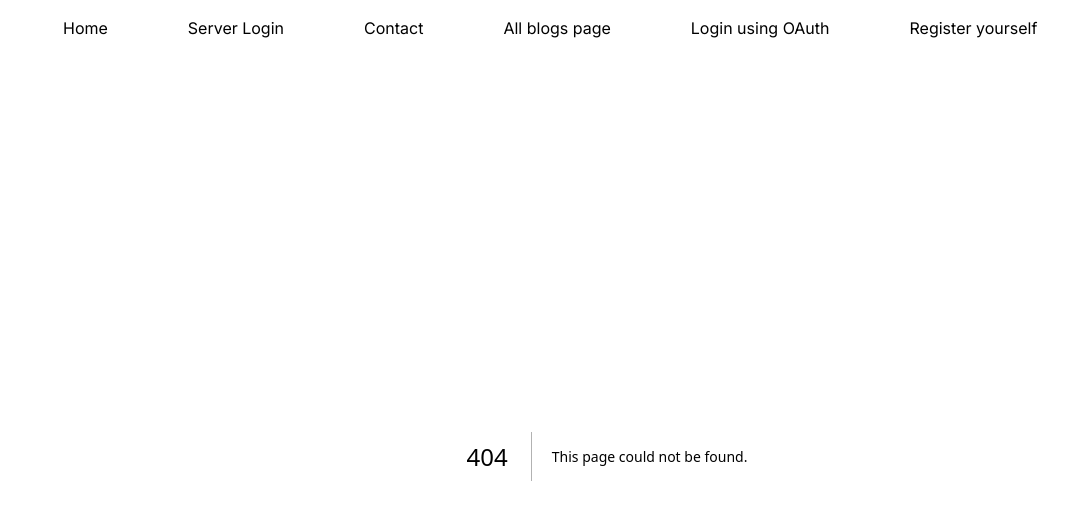
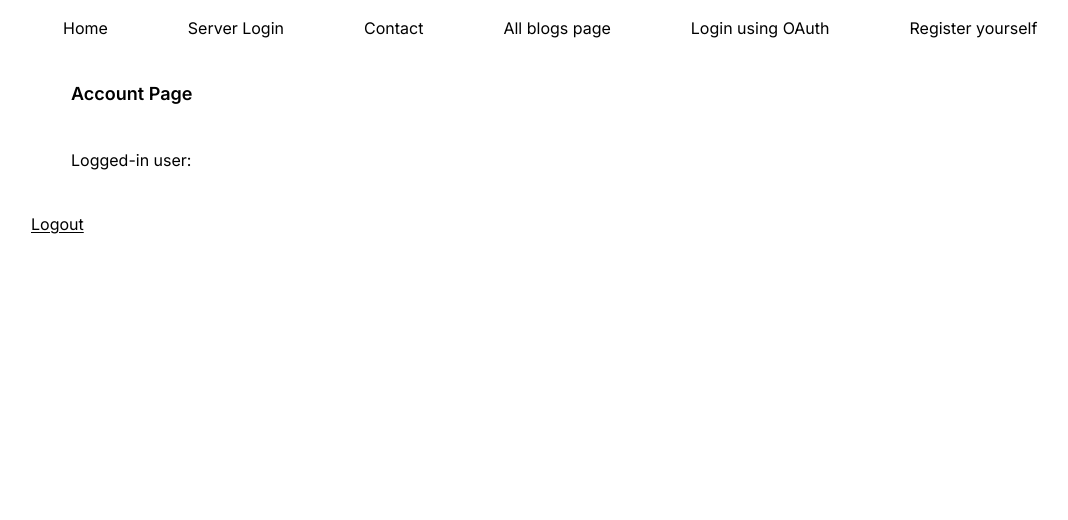
Before and after one commit to vivuser/vivart, a Next.js app: page /account in a window 1280 px wide. Before the commit this address had no page. Shown: the top 520 px of the page, without its empty margins (33-1101 px from the left). Built offline with nearby package versions, Linux system fonts and the light colour scheme; no server answers.

Commit message:
added Logout and all data get

```diff
--- /dev/null
+++ b/app/account/page.js
@@ -0,0 +1,19 @@
+import { getServerSession } from "next-auth";
+import options from "../api/auth/[...nextauth]/options";
+import Logout from "../components/Logout";
+
+
+const Account = async () => {
+
+    const getSessionUser = await getServerSession(options)
+
+    return (
+        <div className="max-w-6xl mx-auto">
+            <h1 className="text-lg font-semibold m-10">Account Page</h1>
+            <p className="m-10">Logged-in user: {getSessionUser?.user?.name.split(' ')[0]} </p>
+            <Logout/>
+        </div>
+    )
+}
+
+export default Account;
--- a/app/blogsData/[blogId]/components/SinglePost.jsx
+++ b/app/blogsData/[blogId]/components/SinglePost.jsx
@@ -5,7 +5,7 @@ export default async function UserPosts({ promise }) {
         return (
             <article key={post.id}>
                 <h2>{post.title}</h2>
-                <p>{post.content}</p>
+                <p dangerouslySetInnerHTML = {{ __html: post.content }}></p>
                 <br />
             </article>
         );
--- a/app/blogsData/[blogId]/components/VisibleTagsButton.jsx
+++ b/app/blogsData/[blogId]/components/VisibleTagsButton.jsx
@@ -32,14 +32,14 @@ export default function VisibleTagsButton () {
         filtered = blogsData.data.values;
     }
     else {
-    const filtered = blogsData.data.values.filter(blog => blog.tags.includes(tag));
+        filtered = blogsData.data.values.filter(blog => blog.tags.includes(tag));
     }
+
     setFilteredBlogs(filtered)
     setSelectedTag(tag);
     const url  = new URL(window.location.href);
     console.log(url, 'kk')
     url.searchParams.set("tag",tag);
-    window.history.pushState({ path: url.href }, "", url.href);
     router.push(url.href)
    }
 
--- a/app/blogsData/page.js
+++ b/app/blogsData/page.js
@@ -18,11 +18,21 @@ import VisibleTagsButton from './[blogId]/components/VisibleTagsButton';
         let filteredBlogs = blogs;
 
         if (tag) {
+            if (tag === 'All'){
+                filteredBlogs = blogs.filter(blog => {
+                    const blogTags = blog.tags || [];
+                    return blogTags;
+                });
+            }
+            else {
             filteredBlogs = blogs.filter(blog => {
                 const blogTags = blog.tags || [];
                 return blogTags.includes(tag);
             });
         }
+        }
+
+        console.log(filteredBlogs, 'filtered blogs on server side')
 
         const content = (
             <div className="container max-w-4xl py-6 lg:py-10 mx-auto">
--- /dev/null
+++ b/app/components/Logout.jsx
@@ -0,0 +1,20 @@
+'use client'
+
+import { useDispatch} from "react-redux";
+import { logout } from "@/app/redux/slices/authSlice";
+
+
+const Logout = () => {
+const dispatch = useDispatch()
+
+    const handleLogout = () => {
+        console.log('function dispatching')
+        console.log(dispatch(logout()))
+    }
+
+    return (
+        <button onClick={() => handleLogout()} className="underline underline-offset-2">Logout</button>
+    )
+}
+
+export default Logout;
--- a/app/components/MainNavbar.jsx
+++ b/app/components/MainNavbar.jsx
@@ -1,6 +1,12 @@
 import Link from "next/link";
+import { getServerSession } from "next-auth/next"
+import options from "../api/auth/[...nextauth]/options";
+import Logout from "./Logout";
 
-const MainNavbar = () => {
+const MainNavbar = async () => {
+    const session = await getServerSession(options)
+
+    console.log(session, 'session on server')
 
     return (
         <div className="m-4">
@@ -10,7 +16,11 @@ const MainNavbar = () => {
                 <li className="mx-10"><Link href="/contact">Contact</Link></li>
                 <li className="mx-10"><Link href="/blogsData">All blogs page</Link></li>
                 <li className="mx-10"><Link href="/client">Login using OAuth</Link></li>
+            {   session ?
+                <li className="mx-10"><Link href="/account">{session?.user?.name.split(' ')[0]}</Link></li>
+                        :
                 <li className="mx-10"><Link href="/signup">Register yourself</Link></li>
+            }
             </ul>
         </div>
     )
--- a/app/redux/slices/authSlice.js
+++ b/app/redux/slices/authSlice.js
@@ -42,6 +42,9 @@ const authSlice = createSlice({
             state.error = action.payload
         },
         logout: (state) =>{
+            console.log('inside reducer')
+            console.log(state?.user, 'state')
+            console.log(state?.isAuthenticated, 'state')
             state.user = null;
             state.isAuthenticated = false;
             state.isLoading = false;
```
